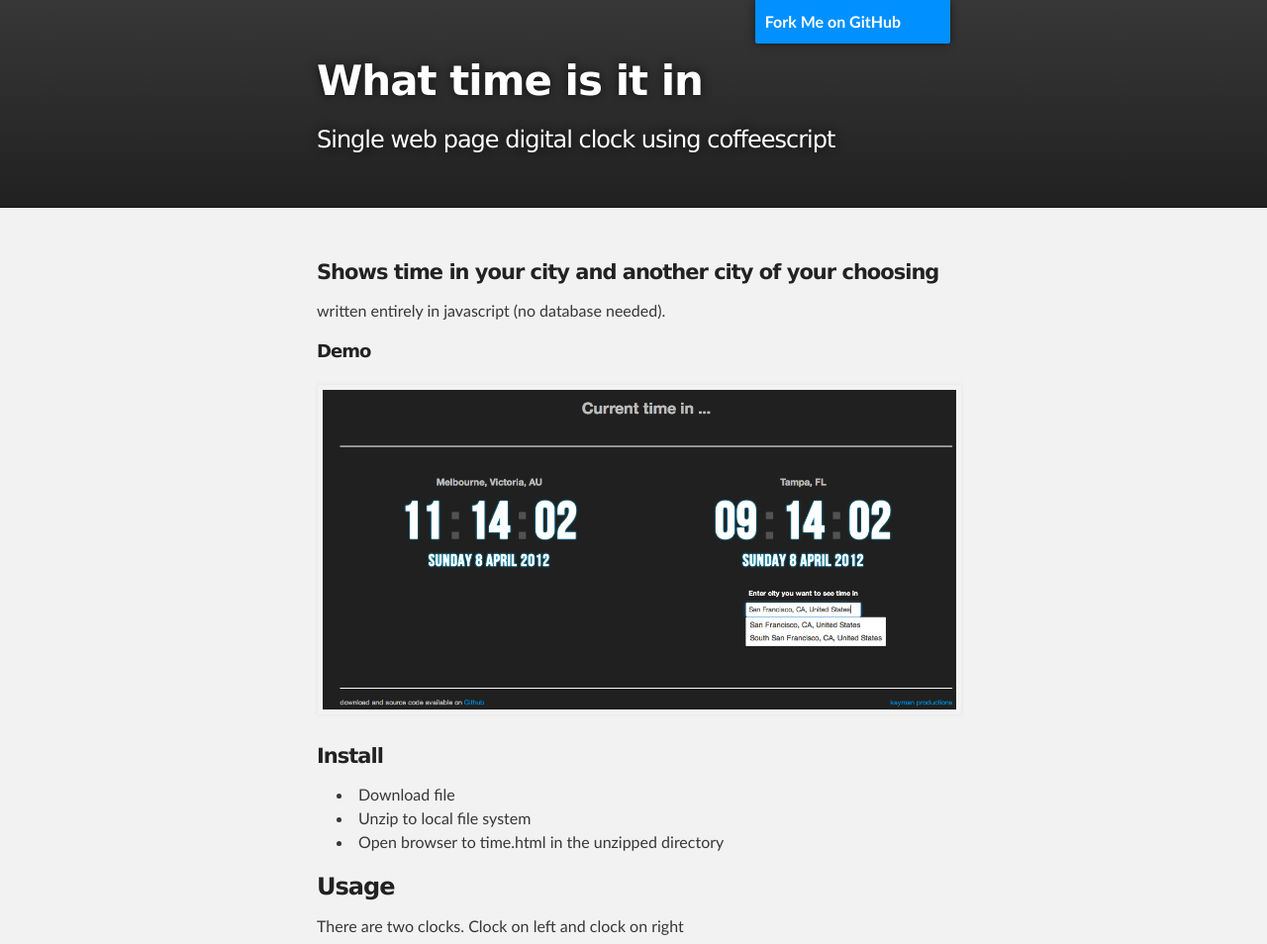
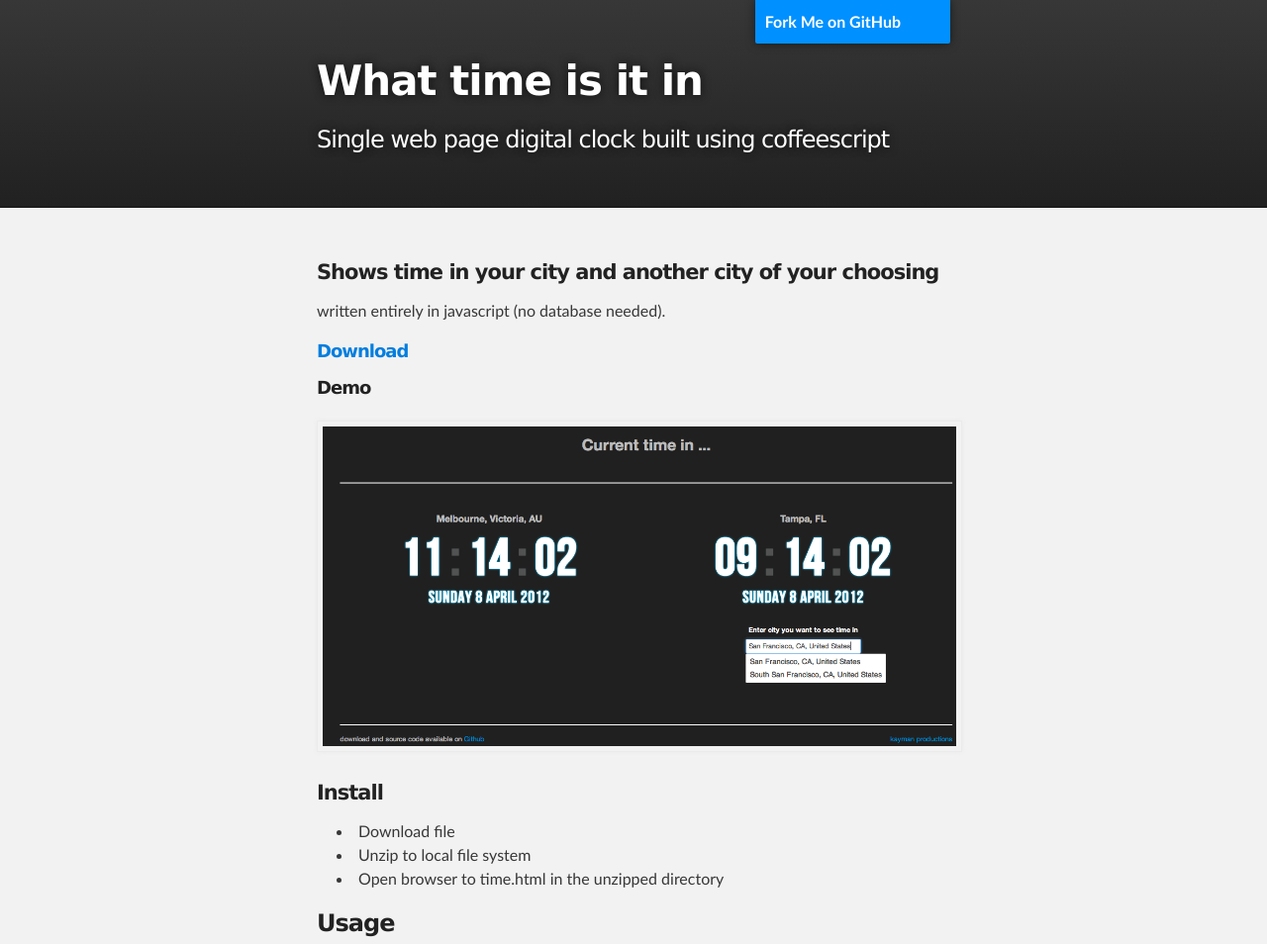
Before and after one commit to stephenjudge/what-time-is-it, a plain HTML site: page index.html in a window 1280 px wide. Shown: the top 954 px of the page at 99% size. Drawn offline with Linux system fonts and the light colour scheme.

```diff
--- a/index.html
+++ b/index.html
@@ -20,22 +20,22 @@
 
           <h1 id="project_title">What time is it in</h1>
           <h2 id="project_tagline">Single web page digital clock
-          using coffeescript</h2>
+          built using coffeescript</h2>
 
+          <section id="downloads">
+            <a class="zip_download_link" href="https://github.com/busilogic/what-time-is-it/zipball/master">Download this project as a .zip file</a>
+            <a class="tar_download_link" href="https://github.com/busilogic/what-time-is-it/tarball/master">Download this project as a tar.gz file</a>
+          </section>
         </header>
     </div>
 
     <!-- MAIN CONTENT -->
     <div id="main_content_wrap" class="outer">
-
-            <a class="zip_download_link" href="https://github.com/busilogic/what-time-is-it/zipball/master">Download this project as a .zip file</a>
-            <a class="tar_download_link" href="https://github.com/busilogic/what-time-is-it/tarball/master">Download this project as a tar.gz file</a>
-
-
       <section id="main_content" class="inner">
         <h4>Shows time in your city and another city of your choosing</h4>
         <p>written entirely in javascript (no database needed).</p>
 
+        <h5><a href="https://github.com/busilogic/what-time-is-it/zipball/master">Download</a></h5>
         <h5>Demo</h5>
         <a href="time.html" target="_blank">
         <img src="timeapp.png">
--- a/stylesheets/stylesheet.css
+++ b/stylesheets/stylesheet.css
@@ -317,6 +317,7 @@ Full-Width Styles
   color: #fff;
   font-size: 24px;
   font-weight: 300;
+
   background: none;
   text-shadow: #111 0px 0px 10px;
 }
```
